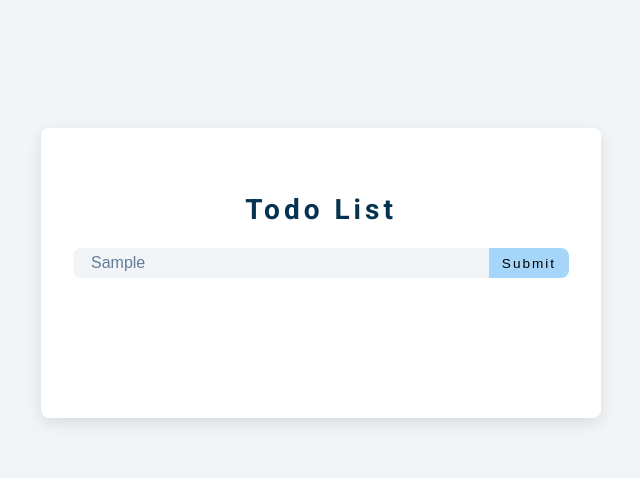
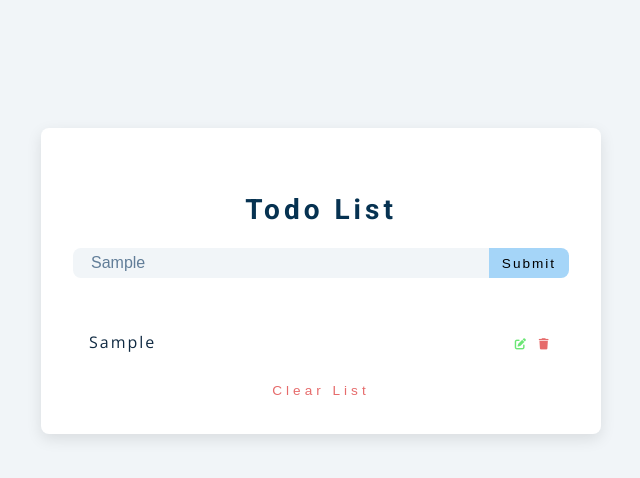
Before and after one commit to plkujaw/js-todo, a plain HTML site: page index.html in a window 1280 px wide. Both pictures are taken after typing "Sample" into the empty fields and a click on the button "Submit". Shown: the whole page, without its empty margins (319-959 px from the left). Drawn offline with nearby package versions, Linux system fonts and the light colour scheme.

Commit message:
add item

```diff
--- a/app.js
+++ b/app.js
@@ -25,7 +25,14 @@ displayAlert = (text, action) => { // action corresponding to css class
   }, 2000);
 }
 
+setBackToDefault = () => {
+  console.log("set back to default");
+}
 
+// ****** LOCAL STORAGE **********
+addToLocalStorage = (id, item) => {
+  console.log('added to local storage');
+}
 
 
 // add item to the list
@@ -34,7 +41,35 @@ addItem = (event) => {
   const todoItem = todoItemInput.value;
   const id = new Date().getTime().toString(); // getting unique ids
   if (todoItem && !editFlag) { // !editFlag => editFlag is false
-    console.log("add item");
+    const newTodoItem = document.createElement("article");
+    // add class
+    newTodoItem.classList.add("todo-item");
+    // add id
+    const attr = document.createAttribute("data-id");
+    attr.value = id;
+    newTodoItem.setAttributeNode(attr);
+    newTodoItem.innerHTML = `<p class="title">${todoItem}</p>
+                <div class="btn-container">
+                  <button type="button" class="edit-btn">
+                  <i class="fas fa-edit"></i></button>
+                  <button type="button" class="delete-btn">
+                  <i class="fas fa-trash"></i></button>
+                </div>`;
+
+    // append child
+    todoList.appendChild(newTodoItem);
+
+    // show list
+    todoContainer.classList.add("show-container");
+
+    // add to local storage
+    addToLocalStorage(id, todoItem);
+
+    //display alert
+    displayAlert("item added", "success");
+
+    // set back to default
+    setBackToDefault();
   } else if (todoItem && editFlag) { // editFlag => editFlag is true
     console.log("editing");
   } else {
@@ -46,6 +81,4 @@ addItem = (event) => {
 // submit form
 todoInputForm.addEventListener("submit", addItem);
 
-// ****** LOCAL STORAGE **********
-
 // ****** SETUP ITEMS **********
--- a/index.html
+++ b/index.html
@@ -24,13 +24,7 @@
     <div class="todo-container">
       <div class="todo-list">
         <article class="todo-item">
-          <p class="title">todo</p>
-          <div class="btn-container">
-            <button type="button" class="edit-btn">
-            <i class="fas fa-edit"></i></button>
-            <button type="button" class="delete-btn">
-            <i class="fas fa-trash"></i></button>
-          </div>
+
         </article>
       </div>
         <!-- clear button -->
```
